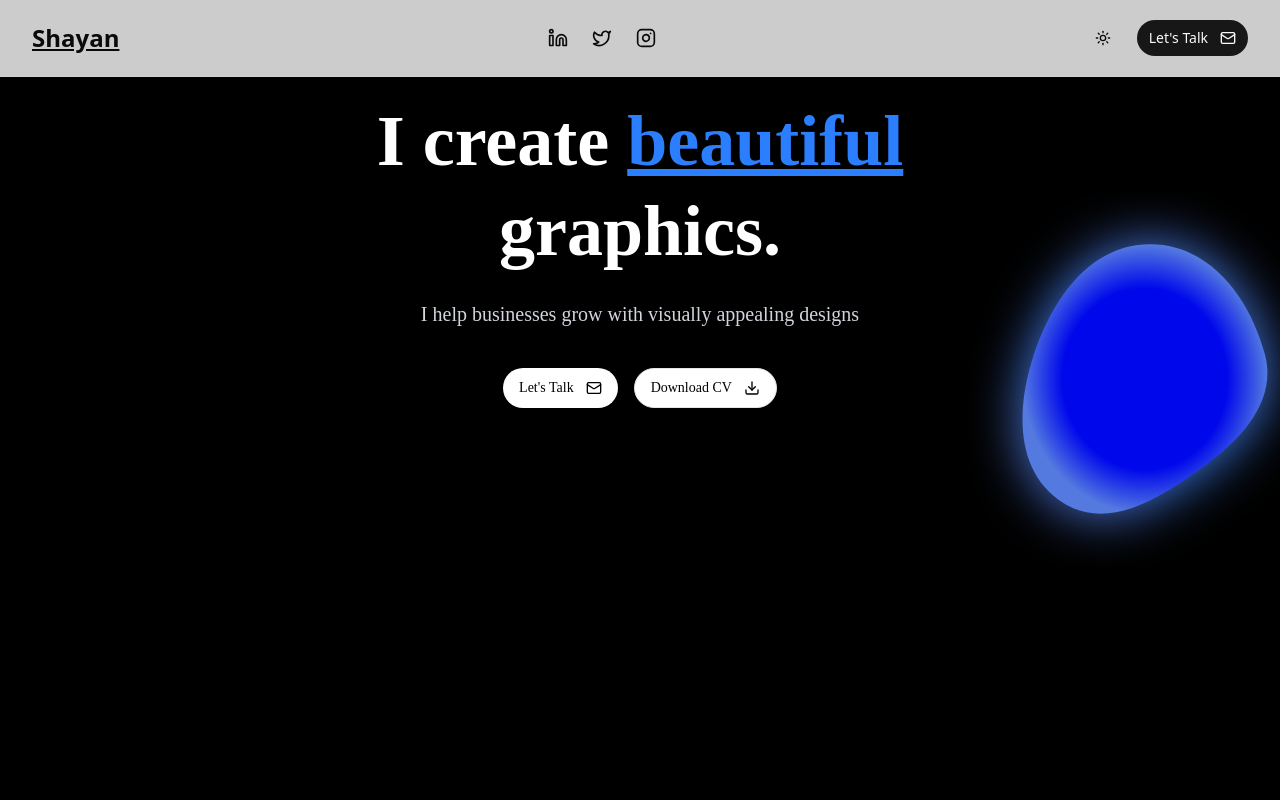
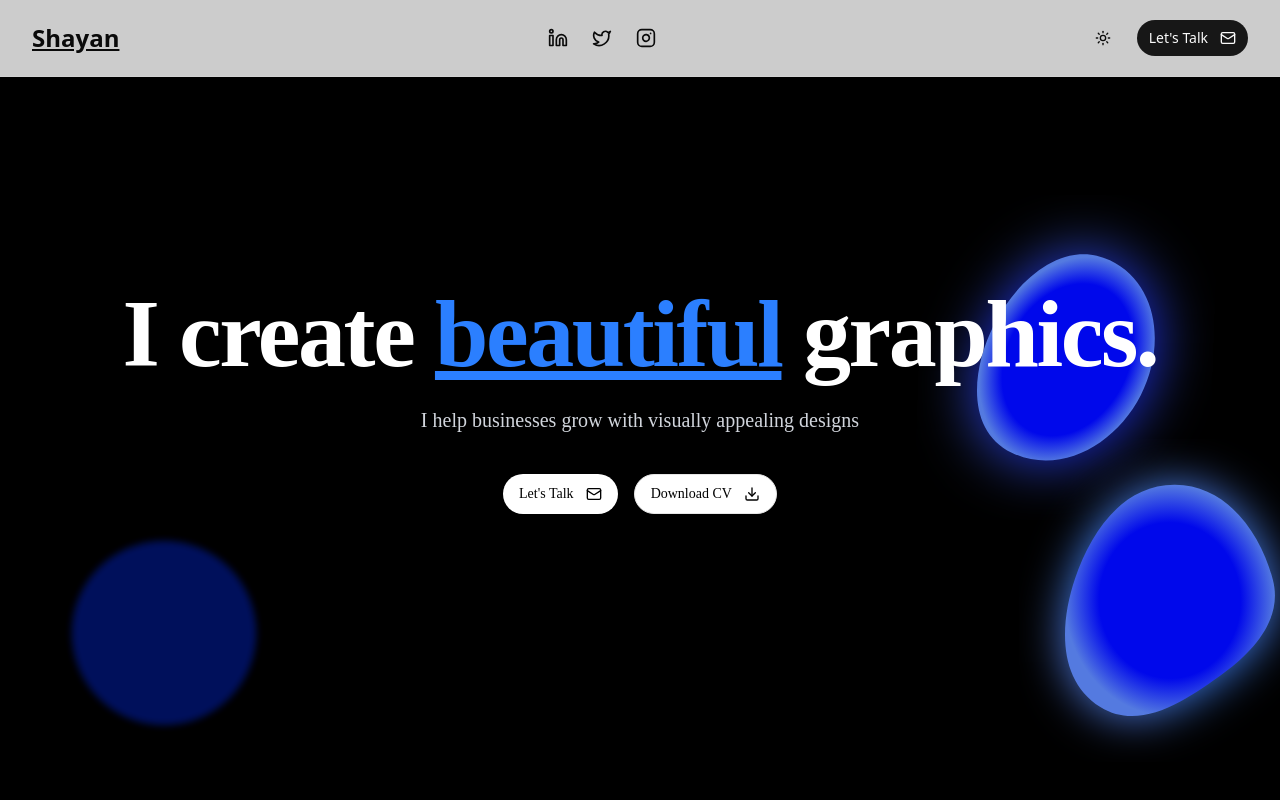
Before and after one commit to hasnainXdev/shayan-portfolio, a Next.js app: page / in a window 1280 px wide. Shown: the top 800 px of the page. Built offline with nearby package versions, Linux system fonts and the light colour scheme.

Commit message:
Enhance HeroSection with animated blobs and improved layout for better visual appeal

```diff
--- a/components/HeroSection.tsx
+++ b/components/HeroSection.tsx
@@ -9,12 +9,35 @@ import Image from 'next/image'
 
 const HeroSection = () => {
     return (
-        <div className="relative min-h-screen overflow-hidden">
+        <div className="relative h-screen flex items-center justify-center overflow-hidden py-20">
             <div className="absolute inset-0 w-full h-full z-0">
                 <div className="absolute inset-0 bg-black"></div>
 
-                {/* Animated Blob */}
-                <div className='absolute top-48 -right-10'>
+                {/* First Blob (Higher position) */}
+                <div className='absolute top-48 right-16'>
+                    <motion.div
+                        animate={{
+                            scale: [1, 1.1, 0.95, 1],
+                            skew: [0, 5, -5, 0],
+                        }}
+                        transition={{
+                            duration: 1.5,
+                            repeat: Infinity,
+                            ease: 'easeInOut',
+                            delay: 0.3
+                        }}
+                    >
+                        <Image
+                            src="/blob3.svg"
+                            alt="Secondary Blob"
+                            width={300}
+                            height={300}
+                        />
+                    </motion.div>
+                </div>
+
+                {/* Second Blob (Lower position) */}
+                <div className='absolute top-[55%] -right-10'>
                     <motion.div
                         animate={{
                             scale: [1, 1.1, 0.95, 1],
@@ -28,9 +51,30 @@ const HeroSection = () => {
                     >
                         <Image
                             src="/blobblue1.svg"
-                            alt="Small Top Blob"
-                            width={350}
-                            height={350}
+                            alt="Main Blob"
+                            width={300}
+                            height={300}
+                        />
+                    </motion.div>
+                </div>
+                {/* Third blob (left side bottom) */}
+                <div className='absolute top-2/3 left-16'>
+                    <motion.div
+                        animate={{
+                            scale: [1, 1.1, 1],
+                        }}
+                        transition={{
+                            duration: 1,
+                            repeat: Infinity,
+                            ease: 'easeInOut',
+                        }}
+                    // className='absolute bottom-0 left-0'
+                    >
+                        <Image
+                            src="/Ellipse.svg"
+                            alt="fade ellipse"
+                            width={200}
+                            height={200}
                         />
                     </motion.div>
                 </div>
@@ -40,8 +84,8 @@ const HeroSection = () => {
             {/* Content */}
             <div className="relative z-10">
                 <div className="flex items-center justify-center py-24 font-[poppins]">
-                    <div className="max-w-3xl text-center">
-                        <h1 className="text-5xl md:text-7xl font-bold text-white mb-6 leading-tight">
+                    <div className="max-w-6xl text-center">
+                        <h1 className="text-4xl md:text-6xl lg:text-8xl font-bold text-white mb-6 tracking-tight">
                             I create <span className="text-blue-500 underline">beautiful</span> graphics.
                         </h1>
                         <h2 className="text-xl md:text-xl text-gray-300 mb-10">
@@ -72,7 +116,7 @@ const HeroSection = () => {
                 </div>
 
                 {/* Mobile Social Links */}
-                <div className="md:hidden flex justify-center space-x-6 py-6">
+                <div className="md:hidden flex justify-center space-x-6 pb-5">
                     <Link href="http://www.linkedin.com/in/shayan-tahir" target="_blank" rel="noopener noreferrer" className="hover:opacity-65 transition-opacity">
                         <Linkedin className="h-5 w-5" />
                     </Link>
```
Also changed, not shown: public/Ellipse.svg (added), public/blob3.svg (added).
